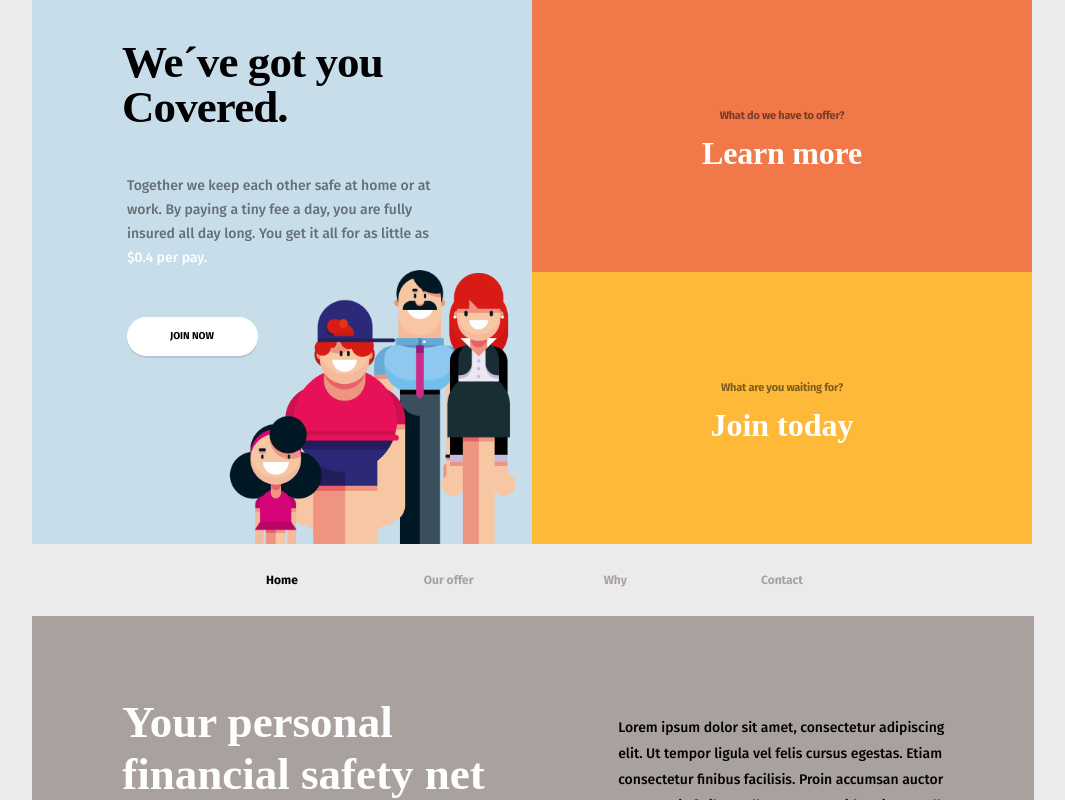
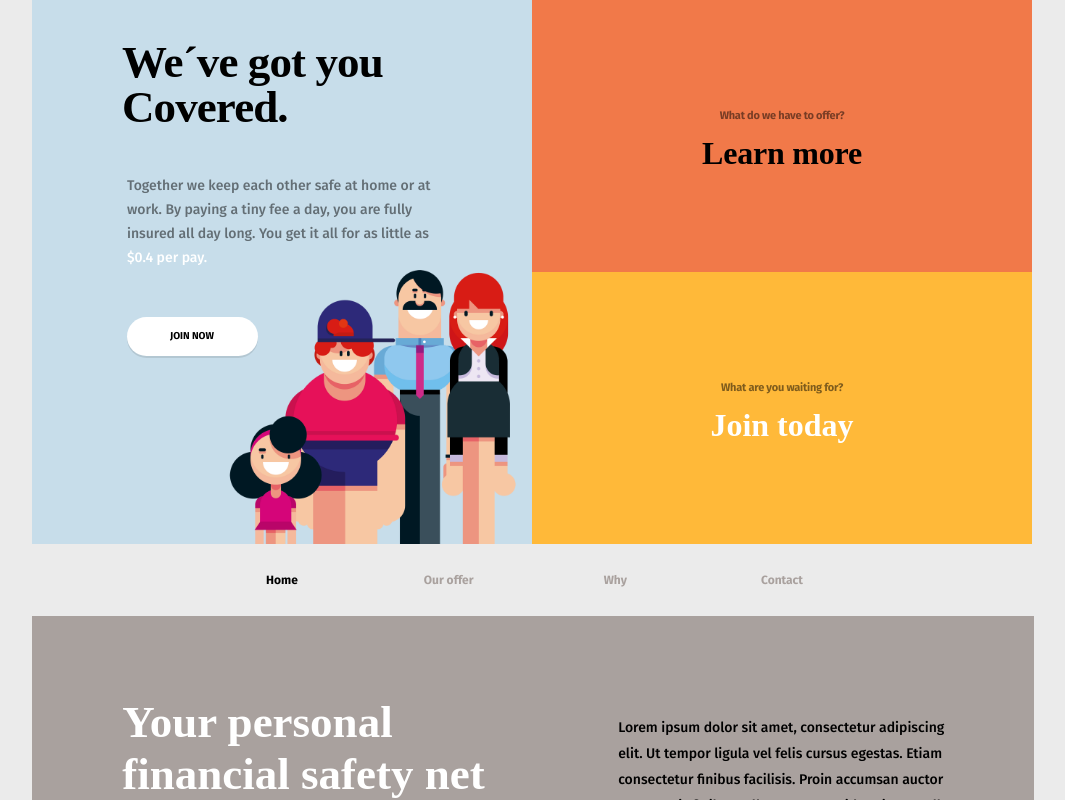
Before and after one commit to antoninadubrovska/exam-2-last, a plain HTML site: page index.html in a window 1280 px wide. In both pictures the pointer is over the element "Learn more". Shown: the top 800 px of the page, without its empty margins (83-1148 px from the left). Drawn offline with Linux system fonts and the light colour scheme; a web font is replaced by a local one.

Commit message:
minor chenges like scroll up

```diff
--- a/styles.css
+++ b/styles.css
@@ -1,4 +1,8 @@
 
+html {
+    scroll-behavior: smooth;
+    scroll-padding-top: 3rem;
+}
 
 body {
     background-color: rgba(235, 235, 235, 1);
@@ -64,6 +68,10 @@ header h4 {
     line-height: 41px;
     text-align: center;
     margin: 0;
+}
+
+header h4:hover {
+    color:black;
 }
 
 header h2 {
@@ -139,7 +147,6 @@ header button {
     height: 6em;
 
 }
-
 
 .nav-home {
     grid-column-start: 2;
@@ -322,6 +329,8 @@ h3 {
     flex-direction: column;
 }
 
+
+
 .three {
     grid-column-start: 1;
     grid-column-end: 3;
@@ -355,6 +364,9 @@ h3 {
     flex-direction: column;
 }
 
+.one:hover, .two:hover, .three:hover, .four:hover, .five:hover {
+    filter: brightness(0.85);
+}
 
 /* REVIEWS SECTION */
 
```
Also changed, not shown: contacts.html (+1 -1 lines).
